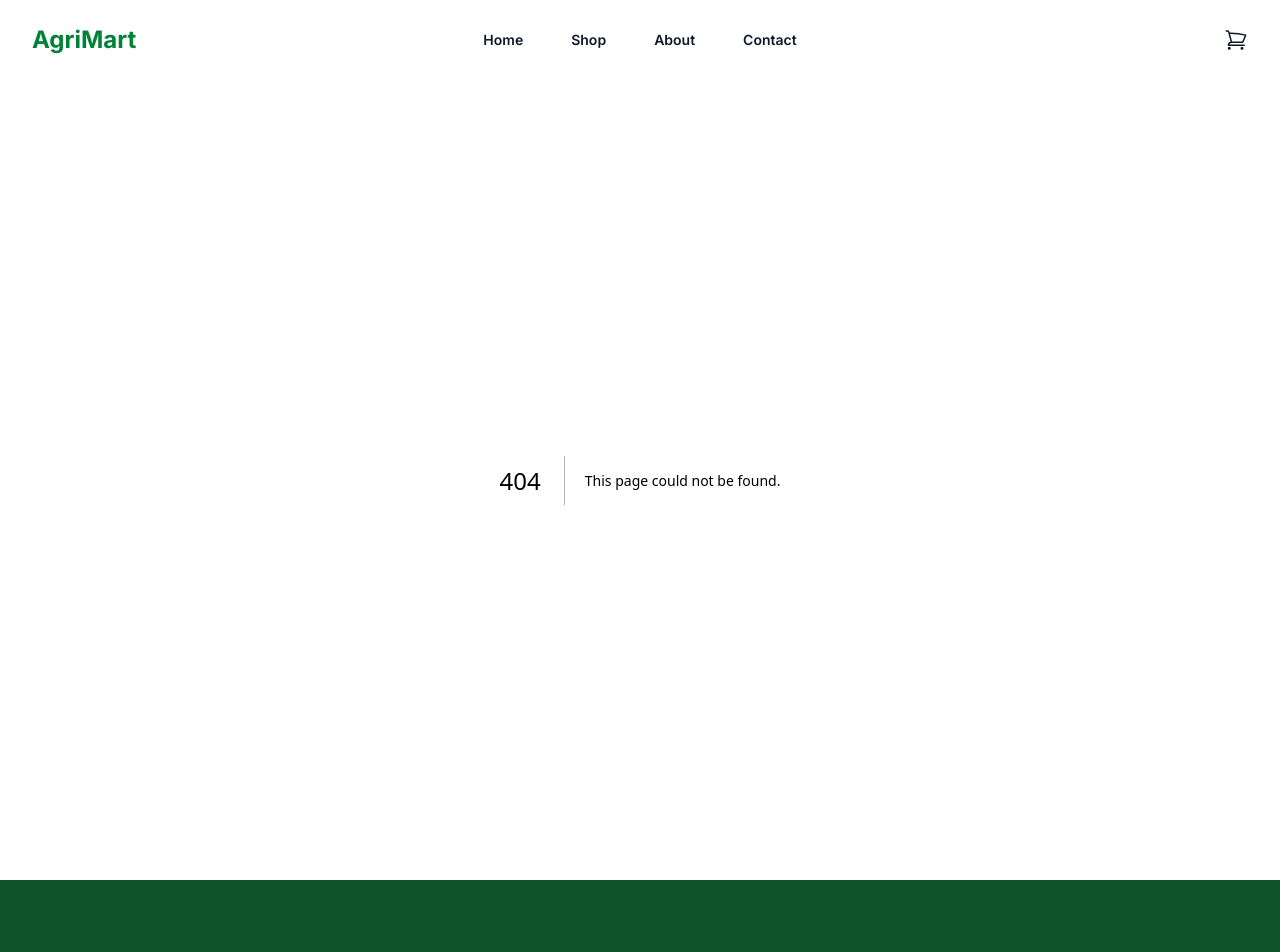
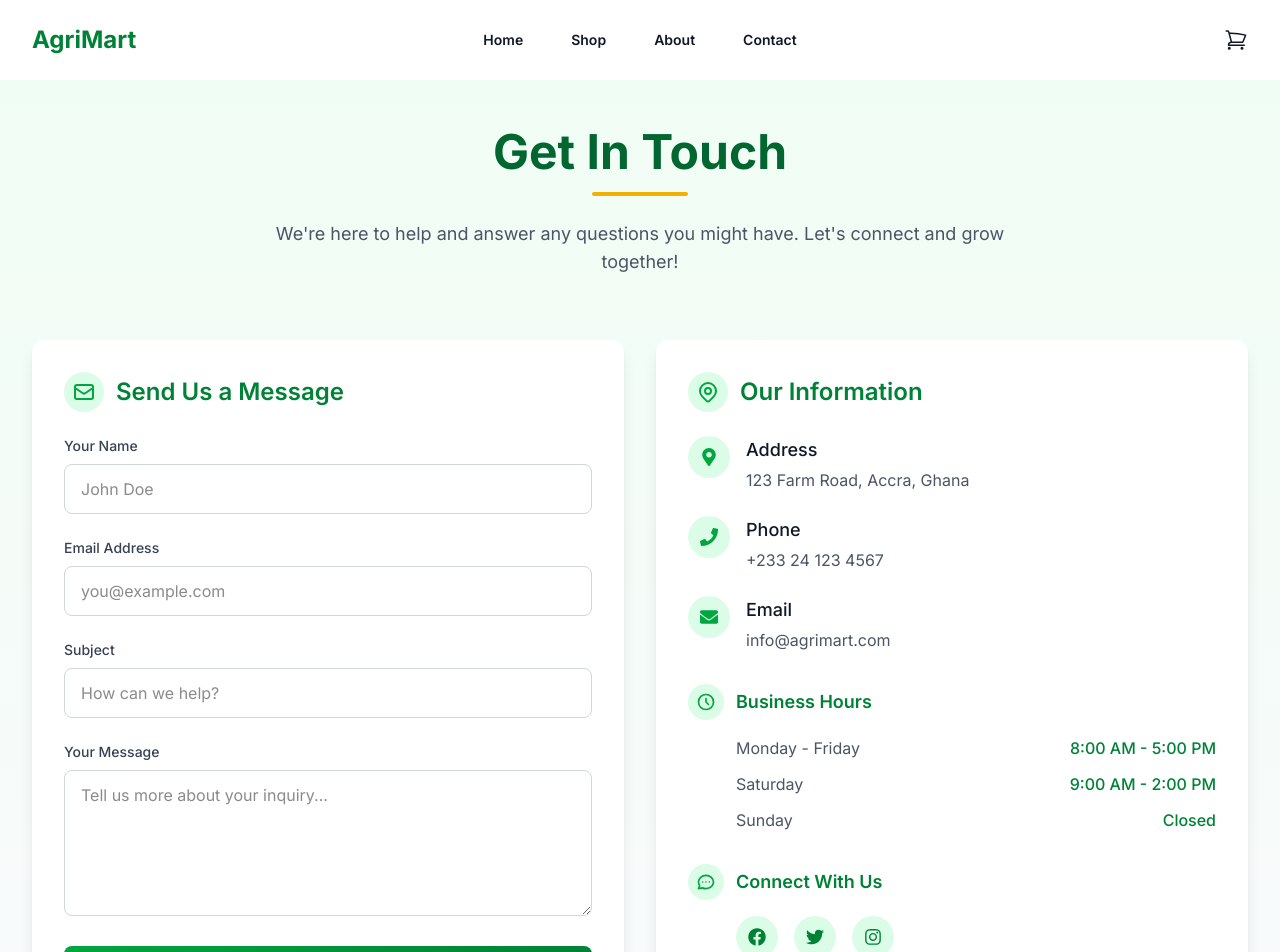
Before and after one commit to charwayyyyyy/AgriMart, a Next.js app: page /contact in a window 1280 px wide. Before the commit this address had no page. Shown: the top 952 px of the page. Built offline with nearby package versions, Linux system fonts and the light colour scheme.

Commit message:
second commit

```diff
--- a/package.json
+++ b/package.json
@@ -13,12 +13,15 @@
     "@heroicons/react": "^2.2.0",
     "@reduxjs/toolkit": "^2.8.2",
     "@stripe/stripe-js": "^7.3.1",
+    "animejs": "^4.0.2",
     "firebase": "^11.9.1",
     "framer-motion": "^12.18.1",
     "next": "^15.3.3",
     "react": "^19.0.0",
     "react-dom": "^19.0.0",
-    "react-redux": "^9.2.0"
+    "react-icons": "^5.5.0",
+    "react-redux": "^9.2.0",
+    "react-router-dom": "^7.6.2"
   },
   "devDependencies": {
     "@eslint/eslintrc": "^3",
--- /dev/null
+++ b/src/app/contact/page.jsx
@@ -0,0 +1,5 @@
+import ContactPage from "../../components/contact/ContactPage";
+
+export default function Contact() {
+  return <ContactPage />;
+}
--- a/src/components/contact/ContactPage.jsx
+++ b/src/components/contact/ContactPage.jsx
@@ -1,204 +1,319 @@
-import React, { useRef, useEffect } from 'react';
-import { motion } from 'framer-motion';
-import anime from 'animejs';
-import { FaPhone, FaEnvelope, FaMapMarkerAlt, FaFacebook, FaTwitter, FaInstagram } from 'react-icons/fa';
-import GhanaPattern from '../assets/ghana-pattern.svg';
+"use client";
 
-const ContactPage = () => {
+import React, { useRef, useEffect } from "react";
+import { motion } from "framer-motion";
+import {
+  FaPhone,
+  FaEnvelope,
+  FaMapMarkerAlt,
+  FaFacebook,
+  FaTwitter,
+  FaInstagram,
+} from "react-icons/fa";
+
+export default function ContactPage() {
   const formRef = useRef(null);
   const mapRef = useRef(null);
 
   useEffect(() => {
-    // Form field animations
-    anime({
-      targets: '.form-field',
-      translateY: [20, 0],
-      opacity: [0, 1],
-      delay: anime.stagger(100),
-      easing: 'easeOutExpo'
-    });
-
-    // Map animation
-    anime({
-      targets: mapRef.current,
-      scale: [0.9, 1],
-      opacity: [0, 1],
-      duration: 1000,
-      easing: 'easeOutElastic'
+    // Simple fade-in animation
+    const elements = document.querySelectorAll(".animate-on-load");
+    elements.forEach((el, index) => {
+      el.style.opacity = 0;
+      el.style.transform = "translateY(20px)";
+      setTimeout(() => {
+        el.style.transition = "opacity 0.5s ease, transform 0.5s ease";
+        el.style.opacity = 1;
+        el.style.transform = "translateY(0)";
+      }, 150 * index);
     });
   }, []);
 
   const handleSubmit = (e) => {
     e.preventDefault();
     // Form submission logic
-    anime({
-      targets: '.submit-btn',
-      scale: [1, 1.1, 1],
-      backgroundColor: ['#047857', '#065f46'],
-      duration: 500
-    });
+    console.log("Form submitted");
   };
 
   return (
-    <div className="bg-gray-50 py-12 px-4 sm:px-6 lg:px-8">
+    <div className="bg-gradient-to-b from-green-50 to-gray-50 py-12 px-4 sm:px-6 lg:px-8 min-h-screen">
       <div className="max-w-7xl mx-auto">
         {/* Hero Section */}
-        <section className="text-center mb-16">
+        <section className="text-center mb-16 animate-on-load">
           <motion.h1
-            className="text-4xl font-bold text-green-800 mb-4"
+            className="text-4xl md:text-5xl font-bold text-green-800 mb-4"
             initial={{ opacity: 0, y: 20 }}
             animate={{ opacity: 1, y: 0 }}
             transition={{ duration: 0.5 }}
           >
-            Contact Us
+            Get In Touch
           </motion.h1>
-          <div className="w-24 h-1 bg-yellow-500 mx-auto mb-6"></div>
+          <div className="w-24 h-1 bg-yellow-500 mx-auto mb-6 rounded-full"></div>
           <motion.p
             className="text-lg text-gray-600 max-w-3xl mx-auto"
             initial={{ opacity: 0 }}
             animate={{ opacity: 1 }}
             transition={{ delay: 0.3, duration: 0.5 }}
           >
-            We'd love to hear from you! Reach out for inquiries, partnerships, or just to say hello.
+            We're here to help and answer any questions you might have. Let's
+            connect and grow together!
           </motion.p>
         </section>
 
-        <div className="grid grid-cols-1 lg:grid-cols-2 gap-12">
+        <div className="grid grid-cols-1 lg:grid-cols-2 gap-8">
           {/* Contact Form */}
-          <section>
-            <h2 className="text-2xl font-semibold text-green-700 mb-6">Send Us a Message</h2>
-
+          <motion.section
+            className="bg-white rounded-xl shadow-lg p-8 animate-on-load"
+            whileHover={{ y: -5 }}
+            transition={{ duration: 0.3 }}
+          >
+            <h2 className="text-2xl font-semibold text-green-700 mb-6 flex items-center">
+              <span className="bg-green-100 p-2 rounded-full mr-3">
+                <svg
+                  xmlns="http://www.w3.org/2000/svg"
+                  className="h-6 w-6 text-green-600"
+                  fill="none"
+                  viewBox="0 0 24 24"
+                  stroke="currentColor"
+                >
+                  <path
+                    strokeLinecap="round"
+                    strokeLinejoin="round"
+                    strokeWidth={2}
+                    d="M3 8l7.89 5.26a2 2 0 002.22 0L21 8M5 19h14a2 2 0 002-2V7a2 2 0 00-2-2H5a2 2 0 00-2 2v10a2 2 0 002 2z"
+                  />
+                </svg>
+              </span>
+              Send Us a Message
+            </h2>
             <form ref={formRef} onSubmit={handleSubmit} className="space-y-6">
-              <div className="form-field">
-                <label htmlFor="name" className="block text-sm font-medium text-gray-700 mb-1">Name</label>
+              <div className="form-field animate-on-load">
+                <label
+                  htmlFor="name"
+                  className="block text-sm font-medium text-gray-700 mb-2"
+                >
+                  Your Name
+                </label>
                 <input
                   type="text"
                   id="name"
-                  className="w-full px-4 py-2 border border-gray-300 rounded-md focus:ring-green-500 focus:border-green-500"
+                  className="w-full px-4 py-3 border border-gray-300 rounded-lg focus:ring-2 focus:ring-green-500 focus:border-green-500 transition-all"
+                  placeholder="John Doe"
                   required
                 />
               </div>
 
-              <div className="form-field">
-                <label htmlFor="email" className="block text-sm font-medium text-gray-700 mb-1">Email</label>
+              <div className="form-field animate-on-load">
+                <label
+                  htmlFor="email"
+                  className="block text-sm font-medium text-gray-700 mb-2"
+                >
+                  Email Address
+                </label>
                 <input
                   type="email"
                   id="email"
-                  className="w-full px-4 py-2 border border-gray-300 rounded-md focus:ring-green-500 focus:border-green-500"
+                  className="w-full px-4 py-3 border border-gray-300 rounded-lg focus:ring-2 focus:ring-green-500 focus:border-green-500 transition-all"
+                  placeholder="you@example.com"
                   required
                 />
               </div>
 
-              <div className="form-field">
-                <label htmlFor="subject" className="block text-sm font-medium text-gray-700 mb-1">Subject</label>
+              <div className="form-field animate-on-load">
+                <label
+                  htmlFor="subject"
+                  className="block text-sm font-medium text-gray-700 mb-2"
+                >
+                  Subject
+                </label>
                 <input
                   type="text"
                   id="subject"
-                  className="w-full px-4 py-2 border border-gray-300 rounded-md focus:ring-green-500 focus:border-green-500"
+                  className="w-full px-4 py-3 border border-gray-300 rounded-lg focus:ring-2 focus:ring-green-500 focus:border-green-500 transition-all"
+                  placeholder="How can we help?"
                   required
                 />
               </div>
 
-              <div className="form-field">
-                <label htmlFor="message" className="block text-sm font-medium text-gray-700 mb-1">Message</label>
+              <div className="form-field animate-on-load">
+                <label
+                  htmlFor="message"
+                  className="block text-sm font-medium text-gray-700 mb-2"
+                >
+                  Your Message
+                </label>
                 <textarea
                   id="message"
-                  rows="4"
-                  className="w-full px-4 py-2 border border-gray-300 rounded-md focus:ring-green-500 focus:border-green-500"
+                  rows={5}
+                  className="w-full px-4 py-3 border border-gray-300 rounded-lg focus:ring-2 focus:ring-green-500 focus:border-green-500 transition-all"
+                  placeholder="Tell us more about your inquiry..."
                   required
                 ></textarea>
               </div>
 
               <motion.button
                 type="submit"
-                className="submit-btn w-full bg-green-700 text-white px-6 py-3 rounded-md font-medium hover:bg-green-800 transition-colors"
+                className="animate-on-load w-full bg-gradient-to-r from-green-600 to-green-700 text-white px-6 py-3 rounded-lg font-medium hover:from-green-700 hover:to-green-800 transition-all shadow-md hover:shadow-lg"
                 whileHover={{ scale: 1.02 }}
                 whileTap={{ scale: 0.98 }}
               >
                 Send Message
               </motion.button>
             </form>
-          </section>
+          </motion.section>
 
           {/* Contact Info */}
-          <section>
-            <h2 className="text-2xl font-semibold text-green-700 mb-6">Our Information</h2>
+          <motion.section
+            className="bg-white rounded-xl shadow-lg p-8 animate-on-load"
+            whileHover={{ y: -5 }}
+            transition={{ duration: 0.3 }}
+          >
+            <h2 className="text-2xl font-semibold text-green-700 mb-6 flex items-center">
+              <span className="bg-green-100 p-2 rounded-full mr-3">
+                <svg
+                  xmlns="http://www.w3.org/2000/svg"
+                  className="h-6 w-6 text-green-600"
+                  fill="none"
+                  viewBox="0 0 24 24"
+                  stroke="currentColor"
+                >
+                  <path
+                    strokeLinecap="round"
+                    strokeLinejoin="round"
+                    strokeWidth={2}
+                    d="M17.657 16.657L13.414 20.9a1.998 1.998 0 01-2.827 0l-4.244-4.243a8 8 0 1111.314 0z"
+                  />
+                  <path
+                    strokeLinecap="round"
+                    strokeLinejoin="round"
+                    strokeWidth={2}
+                    d="M15 11a3 3 0 11-6 0 3 3 0 016 0z"
+                  />
+                </svg>
+              </span>
+              Our Information
+            </h2>
 
-            <div className="bg-white rounded-lg shadow-md p-6 mb-8">
-              <div className="space-y-4">
-                <div className="flex items-start">
-                  <FaMapMarkerAlt className="text-green-600 mt-1 mr-3" size={18} />
+            <div className="space-y-6">
+              <div className="flex items-start animate-on-load">
+                <div className="bg-green-100 p-3 rounded-full mr-4">
+                  <FaMapMarkerAlt className="text-green-600" size={18} />
+                </div>
                 <div>
-                    <h3 className="font-medium text-gray-900">Address</h3>
-                    <p className="text-gray-600">123 Farm Road, Accra, Ghana</p>
+                  <h3 className="font-medium text-gray-900 text-lg">Address</h3>
+                  <p className="text-gray-600 mt-1">
+                    123 Farm Road, Accra, Ghana
+                  </p>
                 </div>
               </div>
 
-                <div className="flex items-start">
-                  <FaPhone className="text-green-600 mt-1 mr-3" size={18} />
+              <div className="flex items-start animate-on-load">
+                <div className="bg-green-100 p-3 rounded-full mr-4">
+                  <FaPhone className="text-green-600" size={18} />
+                </div>
                 <div>
-                    <h3 className="font-medium text-gray-900">Phone</h3>
-                    <p className="text-gray-600">+233 24 123 4567</p>
+                  <h3 className="font-medium text-gray-900 text-lg">Phone</h3>
+                  <p className="text-gray-600 mt-1">+233 24 123 4567</p>
                 </div>
               </div>
 
-                <div className="flex items-start">
-                  <FaEnvelope className="text-green-600 mt-1 mr-3" size={18} />
+              <div className="flex items-start animate-on-load">
+                <div className="bg-green-100 p-3 rounded-full mr-4">
+                  <FaEnvelope className="text-green-600" size={18} />
+                </div>
                 <div>
-                    <h3 className="font-medium text-gray-900">Email</h3>
-                    <p className="text-gray-600">info@agrimart.com</p>
-                  </div>
-                </div>
+                  <h3 className="font-medium text-gray-900 text-lg">Email</h3>
+                  <p className="text-gray-600 mt-1">info@agrimart.com</p>
                 </div>
               </div>
 
               {/* Business Hours */}
-            <div className="bg-white rounded-lg shadow-md p-6 mb-8">
-              <h3 className="font-semibold text-green-700 mb-4">Business Hours</h3>
-              <div className="space-y-2">
+              <div className="mt-8 animate-on-load">
+                <h3 className="font-semibold text-green-700 text-lg mb-4 flex items-center">
+                  <span className="bg-green-100 p-2 rounded-full mr-3">
+                    <svg
+                      xmlns="http://www.w3.org/2000/svg"
+                      className="h-5 w-5 text-green-600"
+                      fill="none"
+                      viewBox="0 0 24 24"
+                      stroke="currentColor"
+                    >
+                      <path
+                        strokeLinecap="round"
+                        strokeLinejoin="round"
+                        strokeWidth={2}
+                        d="M12 8v4l3 3m6-3a9 9 0 11-18 0 9 9 0 0118 0z"
+                      />
+                    </svg>
+                  </span>
+                  Business Hours
+                </h3>
+                <div className="space-y-3 pl-12">
                   <div className="flex justify-between">
                     <span className="text-gray-600">Monday - Friday</span>
-                  <span className="font-medium">8:00 AM - 5:00 PM</span>
+                    <span className="font-medium text-green-700">
+                      8:00 AM - 5:00 PM
+                    </span>
                   </div>
                   <div className="flex justify-between">
                     <span className="text-gray-600">Saturday</span>
-                  <span className="font-medium">9:00 AM - 2:00 PM</span>
+                    <span className="font-medium text-green-700">
+                      9:00 AM - 2:00 PM
+                    </span>
                   </div>
                   <div className="flex justify-between">
                     <span className="text-gray-600">Sunday</span>
-                  <span className="font-medium">Closed</span>
+                    <span className="font-medium text-green-700">Closed</span>
                   </div>
                 </div>
               </div>
 
               {/* Social Media */}
-            <div>
-              <h3 className="font-semibold text-green-700 mb-4">Connect With Us</h3>
-              <div className="flex space-x-4">
-                <a href="#" className="text-green-700 hover:text-green-800 transition-colors">
-                  <FaFacebook size={24} />
+              <div className="mt-8 animate-on-load">
+                <h3 className="font-semibold text-green-700 text-lg mb-4 flex items-center">
+                  <span className="bg-green-100 p-2 rounded-full mr-3">
+                    <svg
+                      xmlns="http://www.w3.org/2000/svg"
+                      className="h-5 w-5 text-green-600"
+                      fill="none"
+                      viewBox="0 0 24 24"
+                      stroke="currentColor"
+                    >
+                      <path
+                        strokeLinecap="round"
+                        strokeLinejoin="round"
+                        strokeWidth={2}
+                        d="M8 12h.01M12 12h.01M16 12h.01M21 12c0 4.418-4.03 8-9 8a9.863 9.863 0 01-4.255-.949L3 20l1.395-3.72C3.512 15.042 3 13.574 3 12c0-4.418 4.03-8 9-8s9 3.582 9 8z"
+                      />
+                    </svg>
+                  </span>
+                  Connect With Us
+                </h3>
+                <div className="flex space-x-4 pl-12">
+                  <a
+                    href="#"
+                    className="bg-green-100 p-3 rounded-full text-green-700 hover:text-white hover:bg-green-600 transition-colors"
+                  >
+                    <FaFacebook size={18} />
                   </a>
-                <a href="#" className="text-green-700 hover:text-green-800 transition-colors">
-                  <FaTwitter size={24} />
+                  <a
+                    href="#"
+                    className="bg-green-100 p-3 rounded-full text-green-700 hover:text-white hover:bg-green-600 transition-colors"
+                  >
+                    <FaTwitter size={18} />
                   </a>
-                <a href="#" className="text-green-700 hover:text-green-800 transition-colors">
-                  <FaInstagram size={24} />
+                  <a
+                    href="#"
+                    className="bg-green-100 p-3 rounded-full text-green-700 hover:text-white hover:bg-green-600 transition-colors"
+                  >
+                    <FaInstagram size={18} />
                   </a>
                 </div>
               </div>
-
-            {/* Map */}
-            <div className="mt-8 bg-green-100 rounded-lg overflow-hidden aspect-video" ref={mapRef}>
-              {/* Placeholder for Google Map integration */}
-              <div className="w-full h-full flex items-center justify-center text-green-800">
-                <span>Google Map of Accra, Ghana</span>
             </div>
-            </div>
-          </section>
+          </motion.section>
         </div>
       </div>
     </div>
   );
-};
-
-export default ContactPage;
+}
--- /dev/null
+++ b/src/utils/animations.js
@@ -0,0 +1,9 @@
+export const fadeIn = {
+  hidden: { opacity: 0 },
+  visible: { opacity: 1 },
+};
+
+export const slideUp = {
+  hidden: { y: 20, opacity: 0 },
+  visible: { y: 0, opacity: 1 },
+};
```
Also changed, not shown: src/app/page.jsx (+37 -25 lines), src/components/home/Testimonials.jsx (+10 -56 lines), public/ghana-pattern.svg (added), 1 other file (tests, documents, lock files or other folders). Lines whose indentation alone changed are shown as unchanged.
